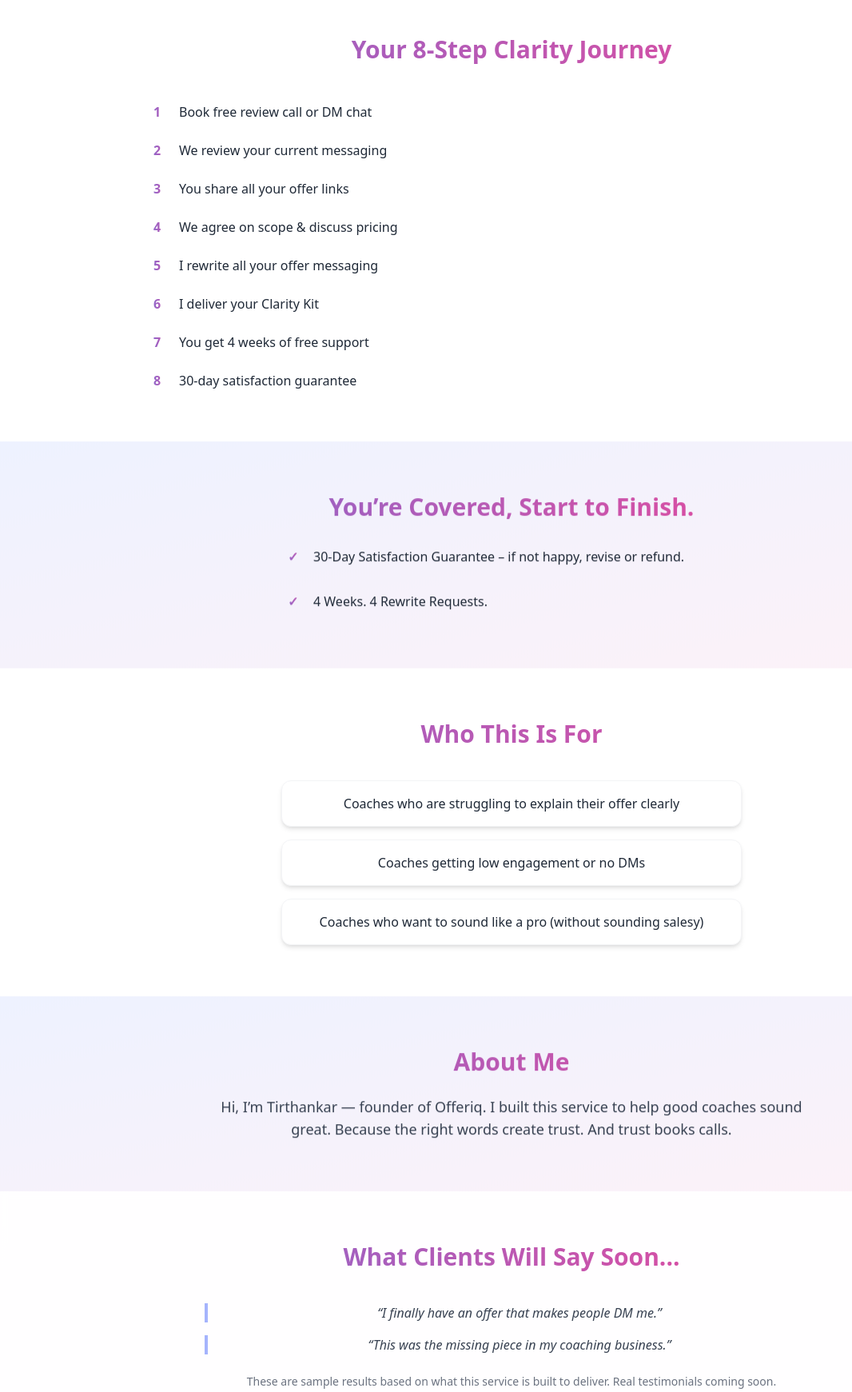
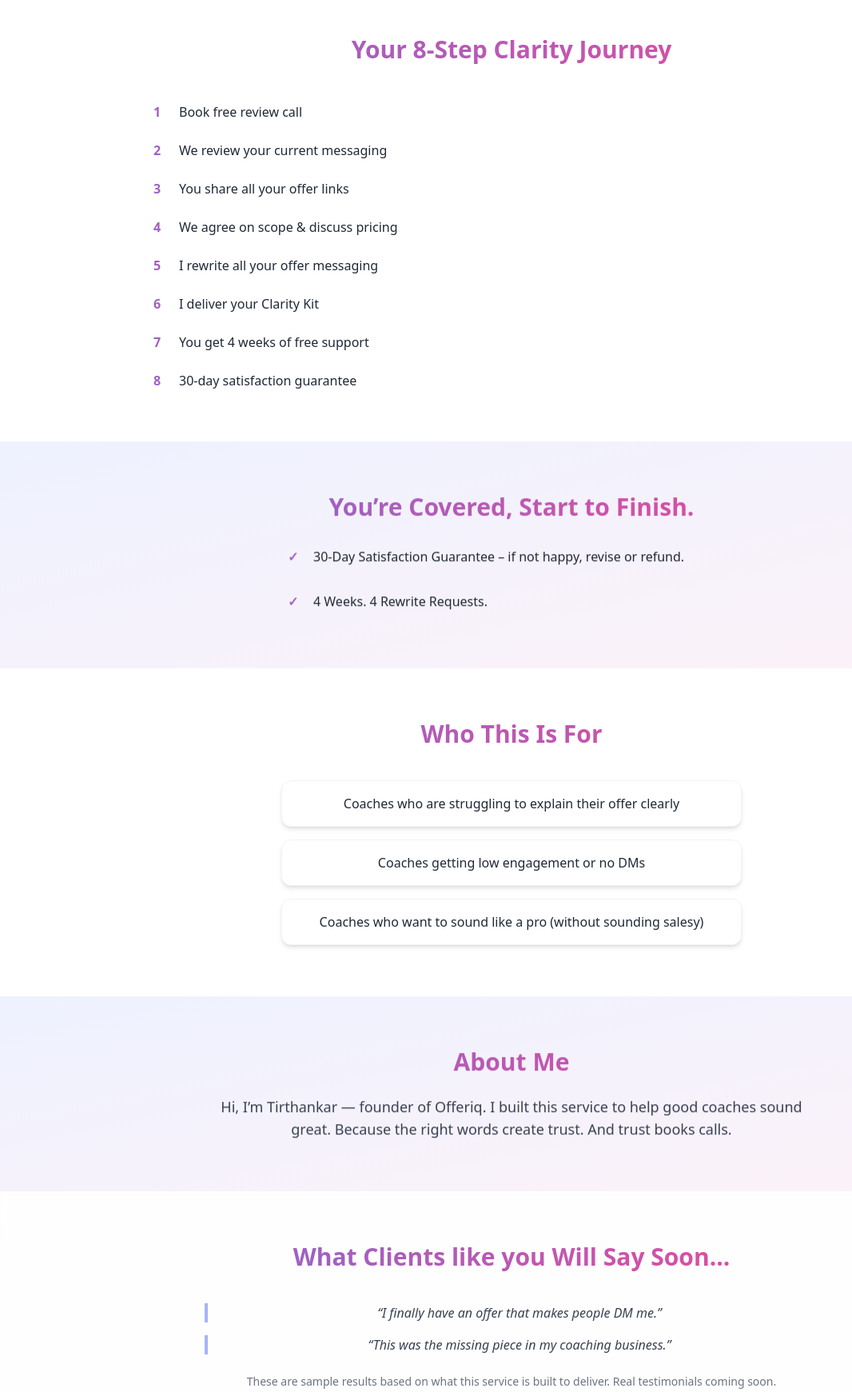
Before and after one commit to Spacelight0/Offeriq.biz, a plain HTML site: page index.html in a window 1280 px wide. Shown: the part 1900-3641 px from the top of the page at 80% size, without its empty margins (0-1066 px from the left). Drawn offline with nearby package versions, Linux system fonts and the light colour scheme.

Commit message:
Update index.html

```diff
--- a/index.html
+++ b/index.html
@@ -231,7 +231,7 @@
     <div class="max-w-4xl mx-auto">
       <h2 class="text-3xl font-bold text-center mb-12 gradient-text">Your 8-Step Clarity Journey</h2>
       <ul class="space-y-6">
-        <li class="flex items-start space-x-4"><span class="step-number">1</span> Book free review call or DM chat</li>
+        <li class="flex items-start space-x-4"><span class="step-number">1</span> Book free review call</li>
         <li class="flex items-start space-x-4"><span class="step-number">2</span> We review your current messaging</li>
         <li class="flex items-start space-x-4"><span class="step-number">3</span> You share all your offer links</li>
         <li class="flex items-start space-x-4"><span class="step-number">4</span> We agree on scope & discuss pricing</li>
@@ -289,7 +289,7 @@
   <!-- Testimonials -->
   <section id="testimonials" class="px-6 py-16 bg-white/90 backdrop-blur-sm fade-in">
     <div class="max-w-3xl mx-auto text-center">
-      <h2 class="text-3xl font-bold mb-10 gradient-text">What Clients Will Say Soon...</h2>
+      <h2 class="text-3xl font-bold mb-10 gradient-text">What Clients like you Will Say Soon...</h2>
       <blockquote class="italic text-gray-700 border-l-4 border-indigo-300 pl-4 mb-4">
         “I finally have an offer that makes people DM me.”
       </blockquote>
@@ -322,7 +322,7 @@
 
   <!-- Floating WhatsApp Button -->
   <a
-    href="https://wa.me/YOURWHATSAPPNUMBER"
+    href="https://wa.me/919804100740"
     target="_blank"
     rel="noopener noreferrer"
     class="whatsapp-button"
```
